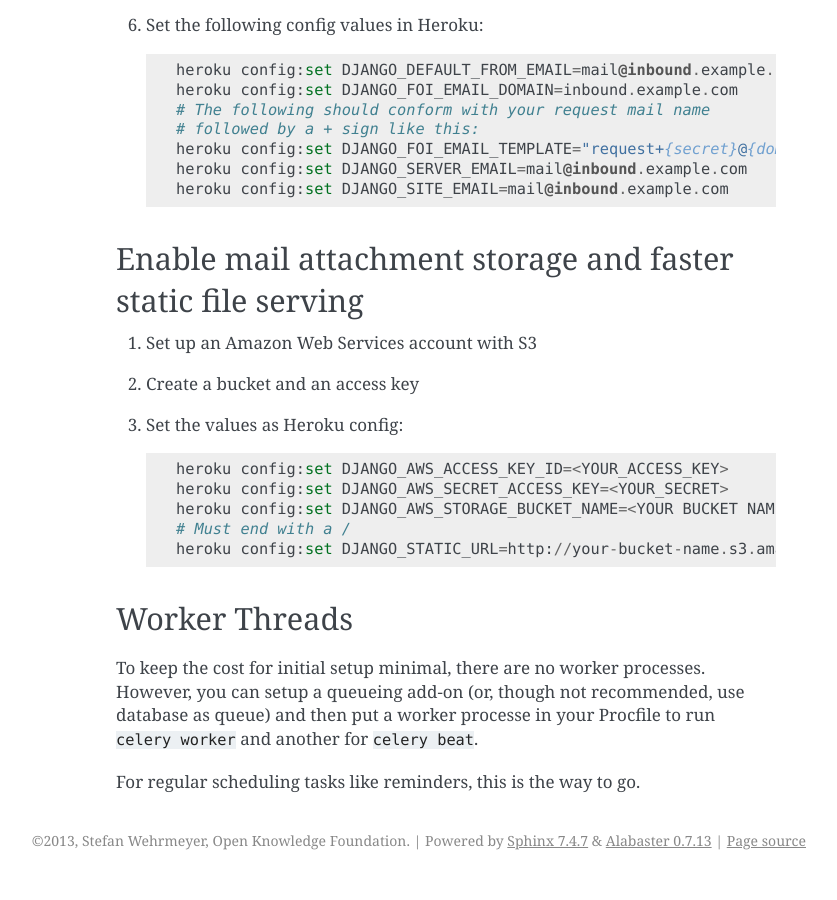
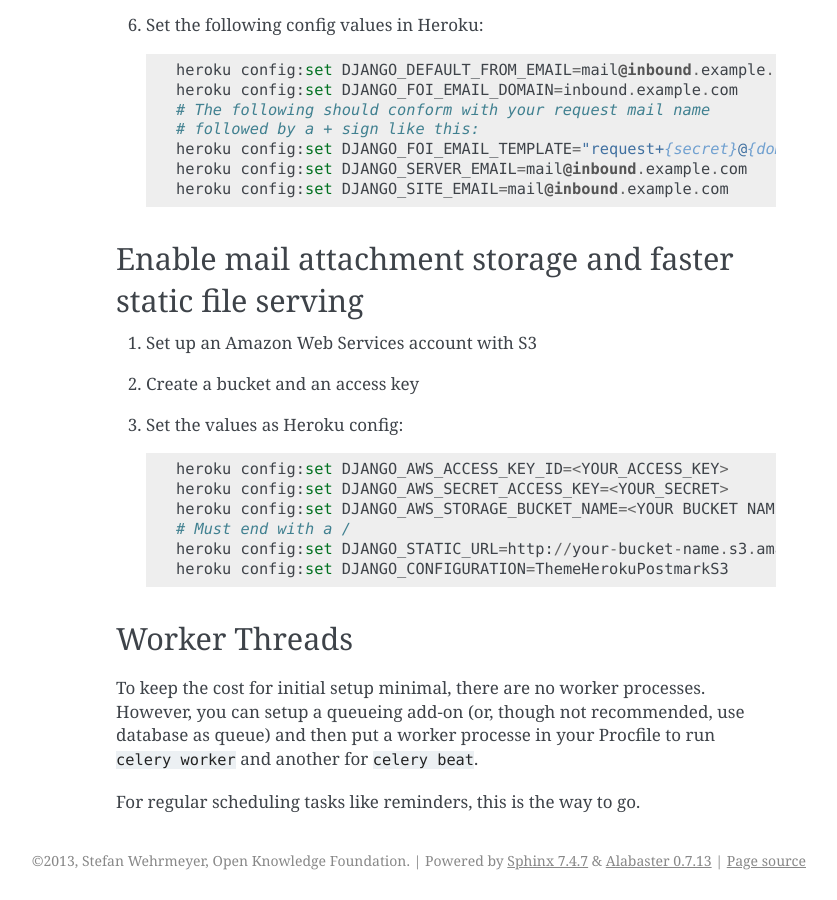
Before and after one commit to okfde/froide, a Sphinx documentation site: the page built from docs/herokudeployment.rst, in a window 1280 px wide and 900 px high, scrolled down 1955 px. Shown: the whole window, without its empty margins (304-1141 px from the left). Built offline with Sphinx 7.4.7, drawn with Linux system fonts in a browser that asks for light colours.

Commit message:
Add missing line to heroku documentation

```diff
--- a/docs/herokudeployment.rst
+++ b/docs/herokudeployment.rst
@@ -97,6 +97,7 @@ Enable mail attachment storage and faster static file serving
     heroku config:set DJANGO_AWS_STORAGE_BUCKET_NAME=<YOUR BUCKET NAME>
     # Must end with a /
     heroku config:set DJANGO_STATIC_URL=http://your-bucket-name.s3.amazonaws.com/
+    heroku config:set DJANGO_CONFIGURATION=ThemeHerokuPostmarkS3
 
 
 Worker Threads
```
